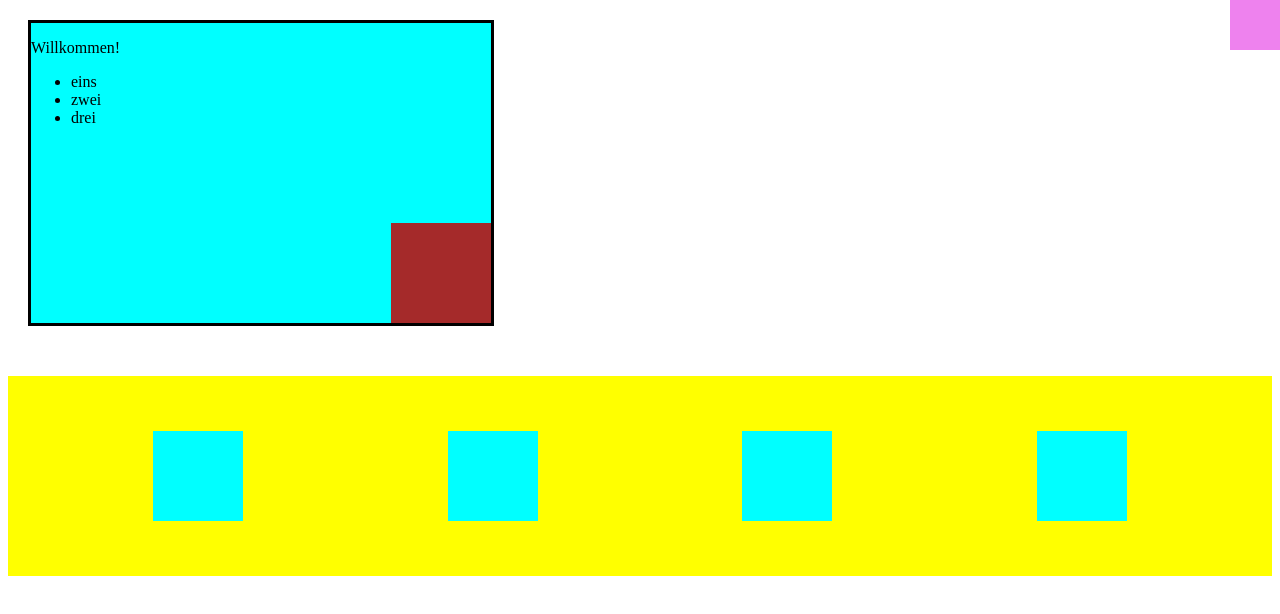
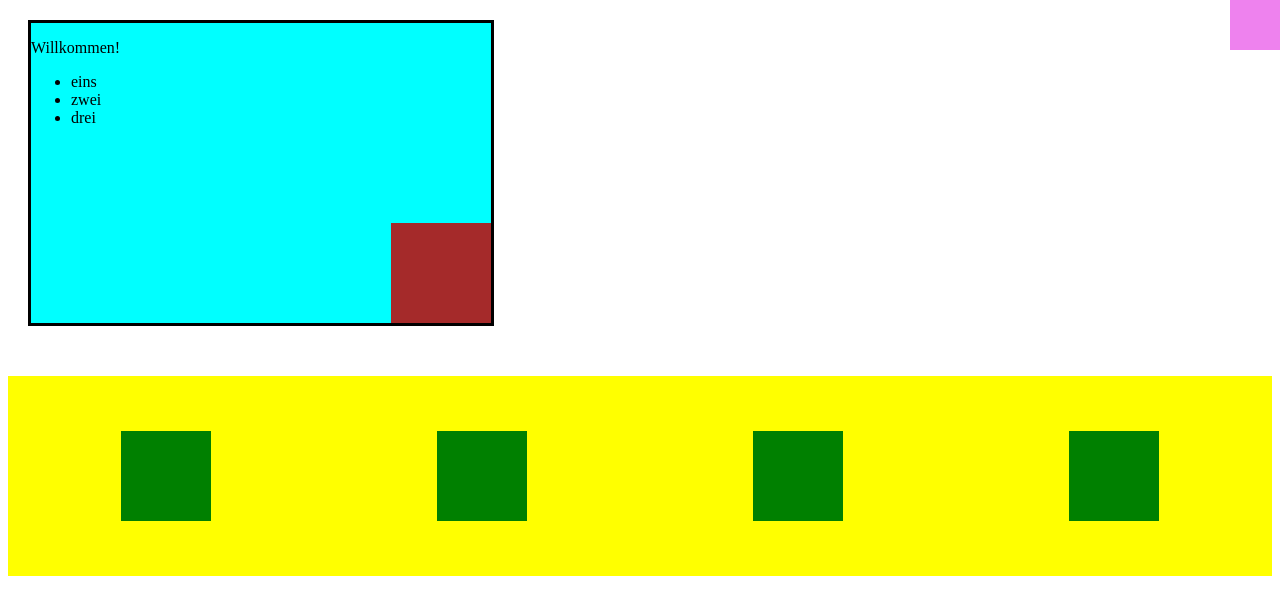
Before and after one commit to Jaydenzyx/2cwi, a plain HTML site: page 06_01 Übung/Übung_01.html in a window 1280 px wide. Drawn offline with Linux system fonts and the light colour scheme.

Commit message:
06_01 Übung_finished

```diff
--- a/06_01 Übung/Übung_01.css
+++ b/06_01 Übung/Übung_01.css
@@ -24,13 +24,13 @@
     height: 200px;
     width: 100%;
     margin-top: 50px;
-    justify-content: space-evenly;
+    justify-content: space-around;
     align-items: center;
     display: flex;
 }
 
 .cyan {
-    background-color: cyan;
+    background-color: green;
     height: 50px;
     width: 50px;
     margin: 60px;
```
